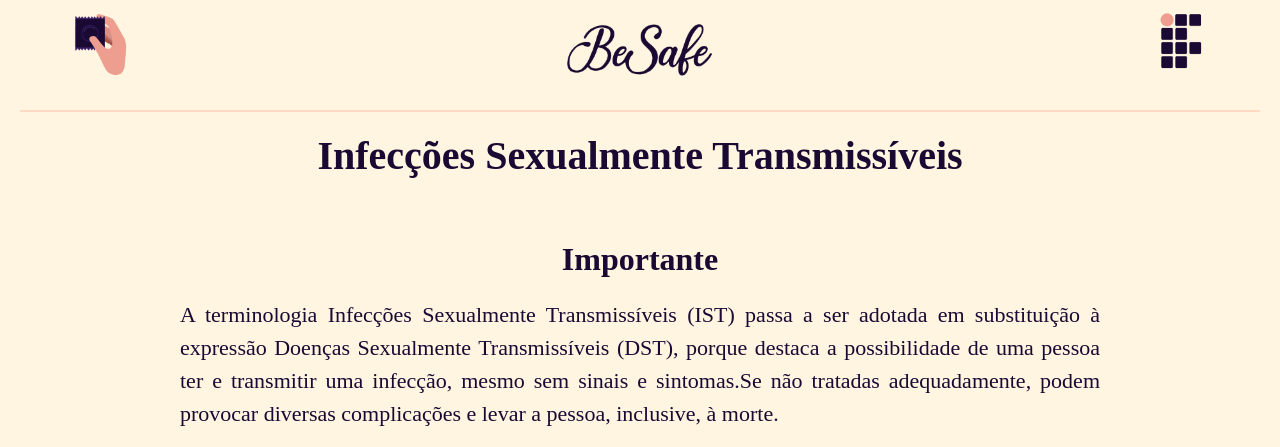
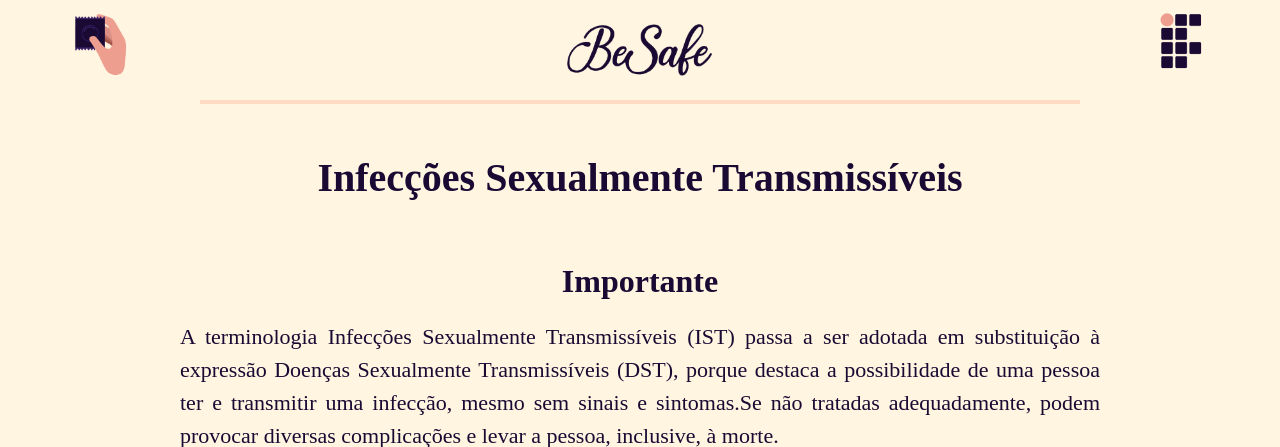
Before and after one commit to RhafaelyReis/BeSafe, a PHP site: page /BeSafe/ist.html in a window 1280 px wide. Shown: the top 447 px of the page. Run offline with PHP 8.4, Linux system fonts and the light colour scheme.

Commit message:
Mudança no hr do navbar

```diff
--- a/BeSafe/Css/style.css
+++ b/BeSafe/Css/style.css
@@ -21,8 +21,8 @@
 
 #linha1{
     clear: both;
-    margin: 20px;
-    border: 1px solid #ffdbc3;
+    margin: 10px 200px 50px 200px;
+    border: 2px solid #ffdbc3;
 }
 
 #resumotitulo{
```
